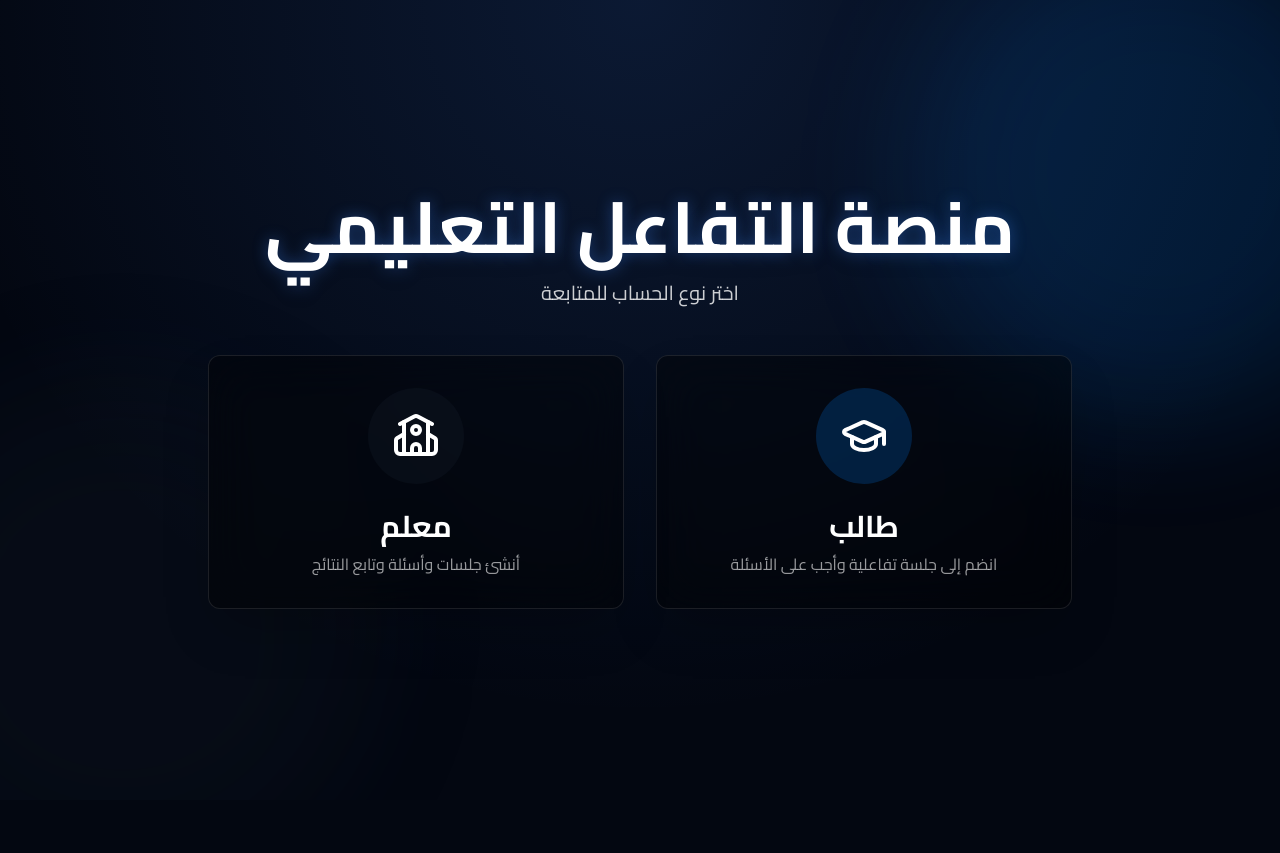
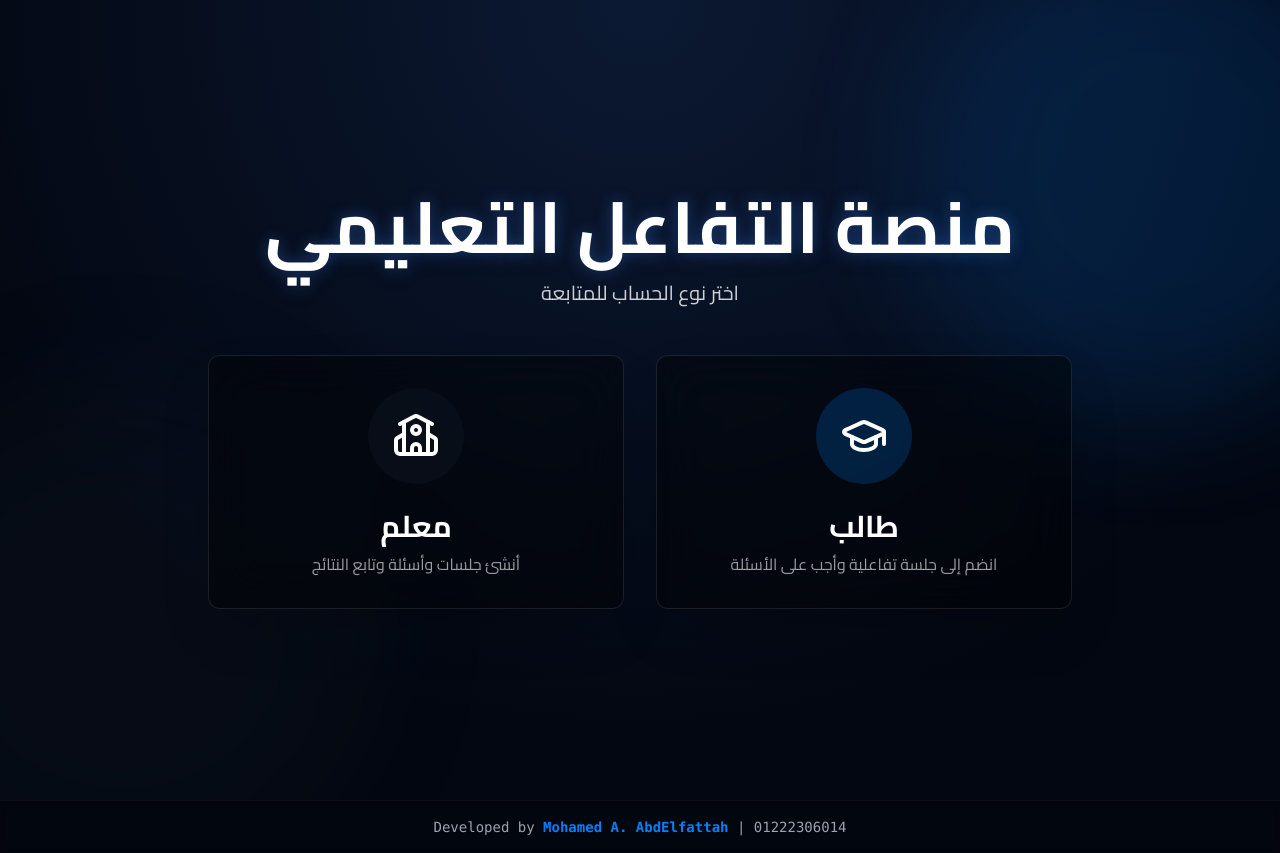
Before and after one commit to medo6677/quize-app, a React (Vite) app: page / in a window 1280 px wide. Before the commit the page ends 800 px from the top, so only its background shows below. Built offline with nearby package versions, Linux system fonts and the light colour scheme.

Commit message:
feat: Initialize React application with routing for student and teacher sections and update HTML title.

```diff
--- a/index.html
+++ b/index.html
@@ -6,7 +6,7 @@
   <link rel="icon" type="image/svg+xml" href="/vite.svg" />
   <link href="https://fonts.googleapis.com/css2?family=Cairo:wght@200..1000&display=swap" rel="stylesheet">
   <meta name="viewport" content="width=device-width, initial-scale=1.0" />
-  <title>منصة التفاعل الجامعي</title>
+  <title>RealTime Quiz</title>
 </head>
 
 <body>
--- a/src/App.tsx
+++ b/src/App.tsx
@@ -15,6 +15,8 @@ import SessionViewPage from './pages/teacher/SessionView';
 export default function App() {
   return (
     <BrowserRouter>
+      <div className="flex flex-col min-h-screen">
+        <div className="flex-grow">
           <Routes>
             {/* Landing Page */}
             <Route path="/" element={<LandingPage />} />
@@ -31,6 +33,15 @@ export default function App() {
             {/* 404 */}
             <Route path="*" element={<Navigate to="/" replace />} />
           </Routes>
+        </div>
+
+        {/* Footer */}
+        <footer className="w-full py-4 text-center text-sm text-gray-400 bg-black/10 backdrop-blur-sm border-t border-white/5">
+          <p className="font-mono">
+            Developed by <span className="text-primary font-bold">Mohamed A. AbdElfattah</span> | 01222306014
+          </p>
+        </footer>
+      </div>
     </BrowserRouter>
   );
 }
```
Lines whose indentation alone changed are shown as unchanged.
